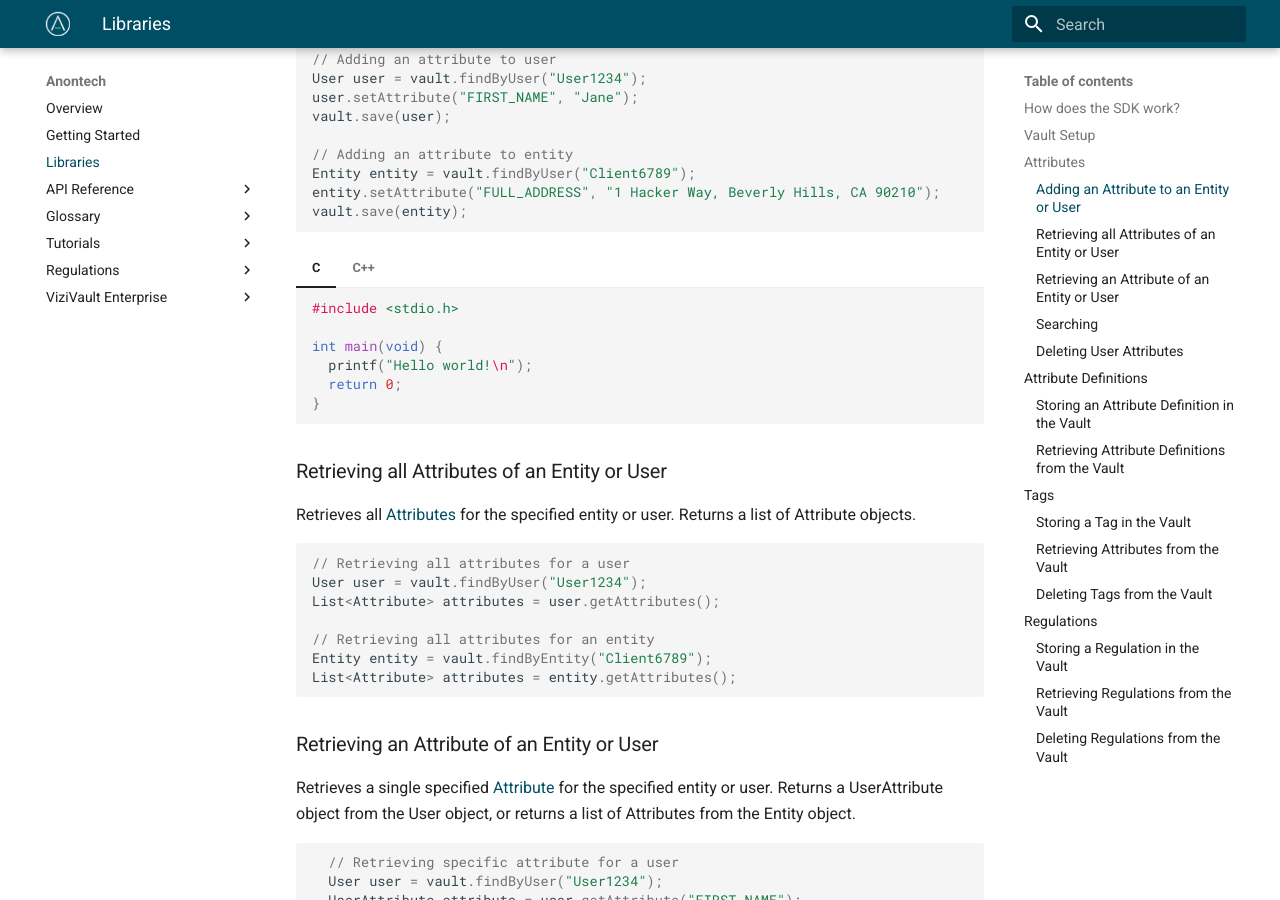
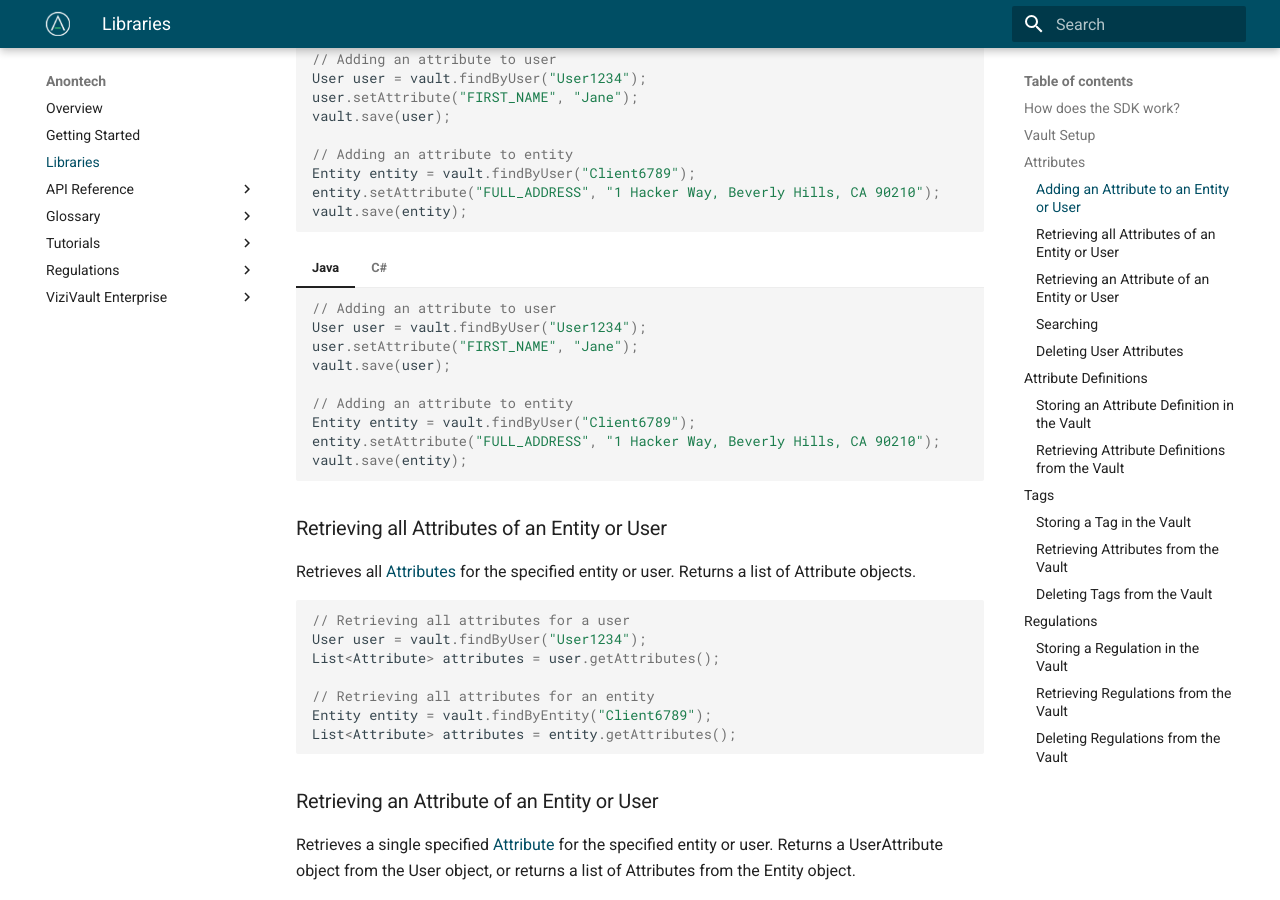
Before and after one commit to anontechnology/documentation, an MkDocs documentation site: the page built from docs/libraries.md, in a window 1280 px wide and 900 px high, scrolled down 1090 px. Built offline with MkDocs 1.6.1 and Material for MkDocs 9.7.7, drawn with Linux system fonts in a browser that asks for light colours.

Commit message:
Update docs/libraries.md

````diff
--- a/docs/libraries.md
+++ b/docs/libraries.md
@@ -46,26 +46,24 @@ Library not available for your desired language? Feel free to contribute to our
   vault.save(entity);
   ```
 
-=== "C"
+=== "Java"
 
-    ``` c
-    #include <stdio.h>
+    ``` java
+    // Adding an attribute to user
+    User user = vault.findByUser("User1234");
+    user.setAttribute("FIRST_NAME", "Jane");
+    vault.save(user);
 
-    int main(void) {
-      printf("Hello world!\n");
-      return 0;
-    }
+    // Adding an attribute to entity
+    Entity entity = vault.findByUser("Client6789");
+    entity.setAttribute("FULL_ADDRESS", "1 Hacker Way, Beverly Hills, CA 90210");
+    vault.save(entity);
     ```
 
-=== "C++"
+=== "C#"
 
-    ``` c++
-    #include <iostream>
-
-    int main(void) {
-      std::cout << "Hello world!" << std::endl;
-      return 0;
-    }
+    ``` c#
+    // coming soon
     ```
 
 ### Retrieving all Attributes of an Entity or User
````
